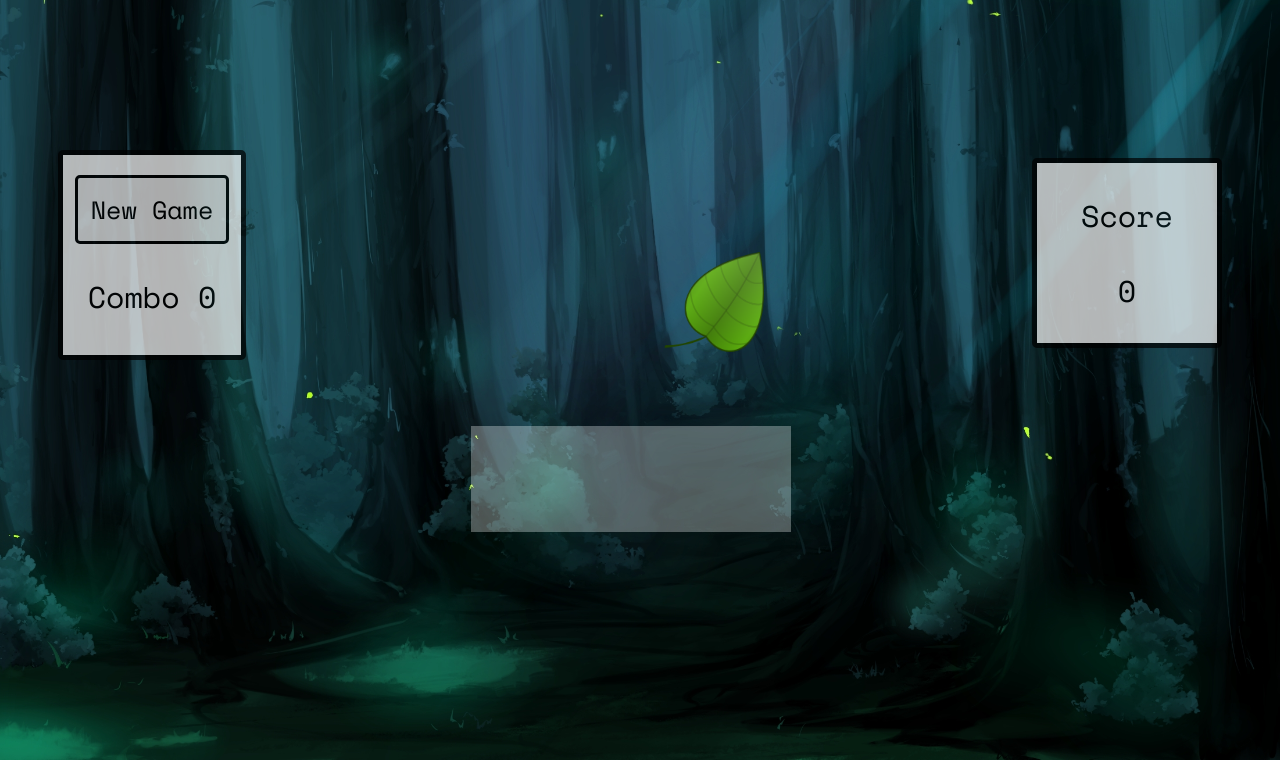
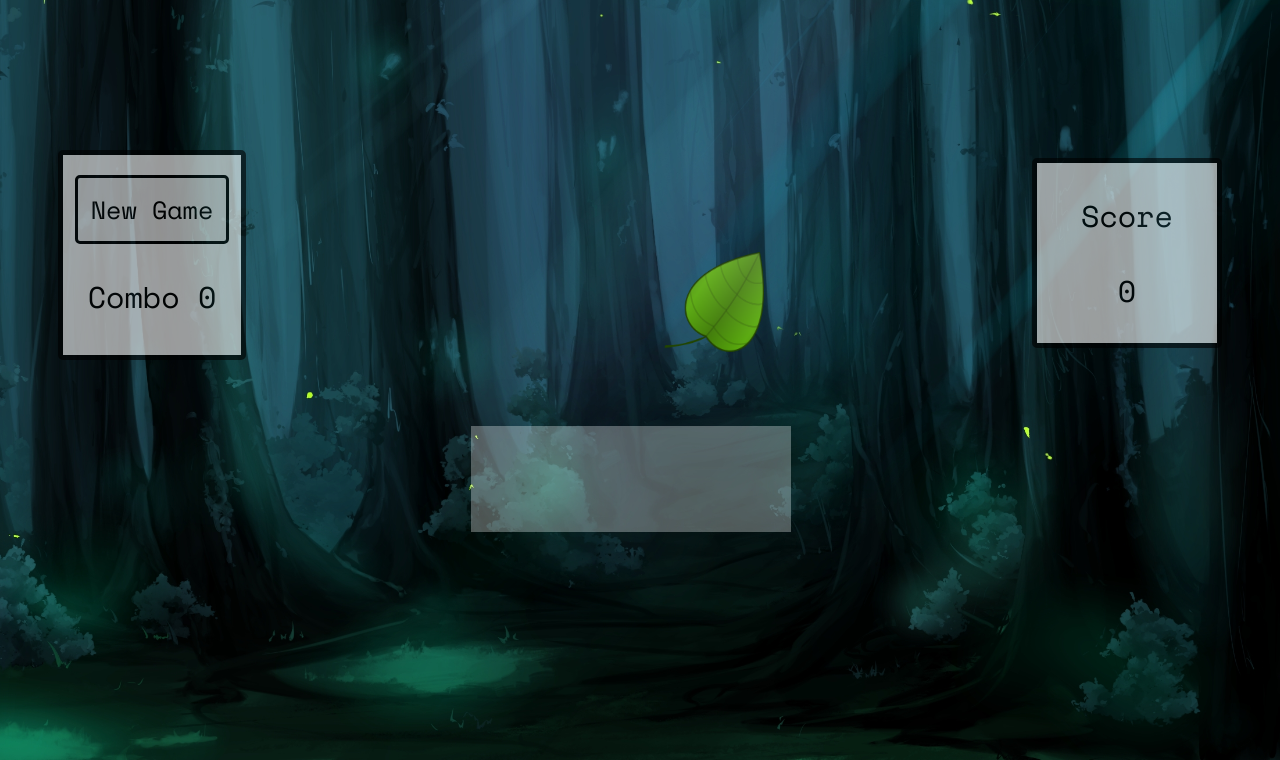
Before and after one commit to Steph-6/WDI-Project-1, a PHP site: page / in a window 1280 px wide. Shown: the part 170-930 px from the top of the page. Run offline with PHP 8.4, Linux system fonts and the light colour scheme; some libraries are stand-ins or nearby versions.

Commit message:
final model, still to clean up a bit

```diff
--- a/css/style.css
+++ b/css/style.css
@@ -43,7 +43,7 @@ button {
   width: 170px;
   height: 180px;
   text-align: center;
-  opacity: 0.7;
+  opacity: 0.6;
 }
 
 .right-box{
@@ -56,7 +56,7 @@ button {
   width: 180px;
   height: 180px;
   text-align: center;
-  opacity: 0.7;
+  opacity: 0.6;
 }
 
 .game {
@@ -69,7 +69,7 @@ button {
 .column {
   position: relative;
   width: 100px;
-  height: 550px;
+  height: 350px;
   float: left;
   margin-top: -54px;
   margin-left: -4px;
--- a/index.html
+++ b/index.html
@@ -24,7 +24,7 @@
       <div class="column" id="column1"></div>
       <div class="column" id="column2"></div>
       <div class="column" id="column3"></div>
-      <div class="column" id="play-row"></div>
+      <div class="column" id="play-row" name="play-row"></div>
     </div>
 
     <div class="right-box">
--- a/js/app.js
+++ b/js/app.js
@@ -39,7 +39,6 @@ $(function() {
       $('#score').html('0');
       $('#combo').html('Combo 0');
       $('h3').html('Too Bad, Game Over!');
-      //$('#over').get(0).play();
       return;
     }
 
@@ -63,13 +62,10 @@ $(function() {
       }
     });
 
-    $square.on('mouseover', function() {
+    $square.on('mouseover', function(e) {
+        var coodY = e.pageY;
 
-      var cursor = document.querySelectorAll(':hover');
-      console.log(cursor);
-
-      if ($square.parent().offset().top + $square.parent()[0].offsetHeight - $square.offset().top < 600 && color !== colors[1]) {
-
+        if (coodY < 750 && coodY > 550 && color !== colors[1]) {
           combo++;
           score += 2;
           $('#score').html(score);
@@ -77,28 +73,15 @@ $(function() {
           $('#click').get(0).play();
           $(this).remove();
 
-      } else if (($square.parent().offset().top + $square.parent()[0].offsetHeight) - $square.offset().top < 600 && color === colors[1])  {
-
+        } else if (coodY < 750 && coodY > 550 && color === colors[1]) {
           $square.css('background-image', 'url(images/bang2.png)');
           bomb++;
           combo = 0;
           $('#combo').html('Combo ' + combo);
           $('#bomb').get(0).play();
-
         }
       });
   }, timer-500);
-
-  // $('.column').on('click', function(e) {
-  //   if(e.target == e.currentTarget){
-  //     score--;
-  //     $('#score').html(score);
-  //     // lives = lives[0];
-  //     // console.log(lives);
-  //     combo = 0;
-  //     $('#combo').html('Combo = ' + combo);
-  //   }
-  // })
 
   $('button').on('click', function(){
     location.reload();
```
Also changed, not shown: 3 other files. Lines whose indentation alone changed are shown as unchanged.
